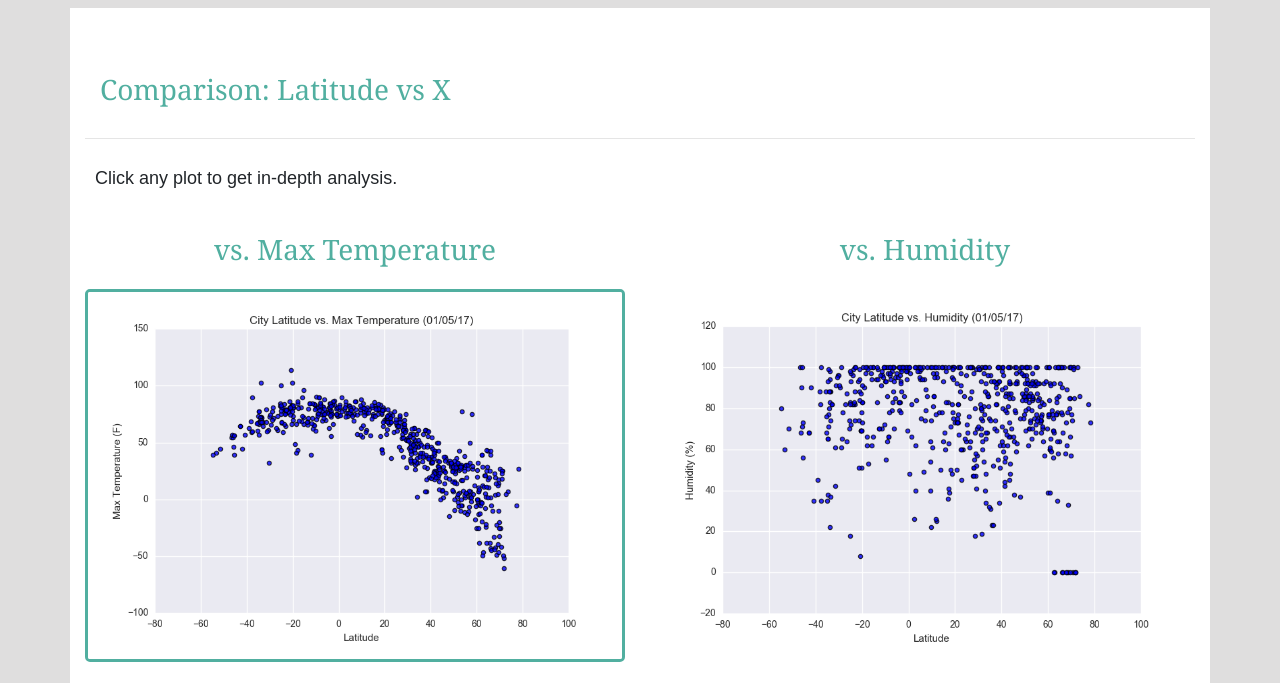
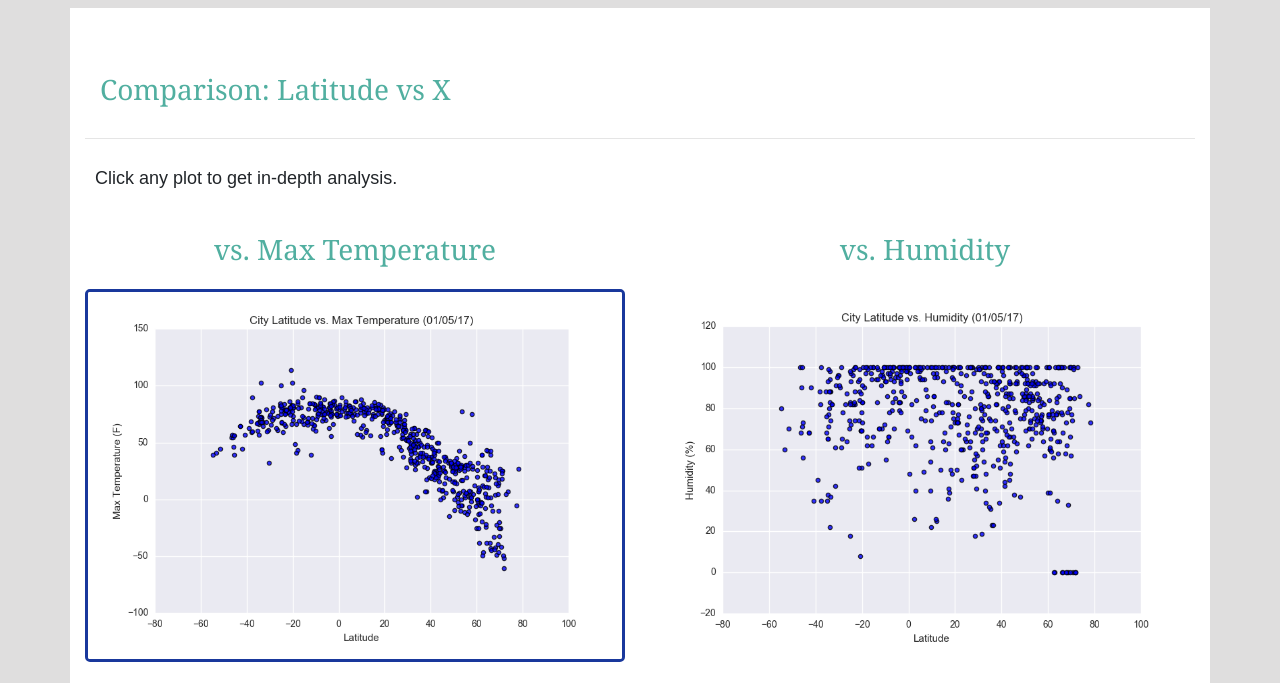
Before and after one commit to uldom/Web_Design_Challenge, a plain HTML site: page comparison.html in a window 1280 px wide. In both pictures the pointer is over the picture 355 px from the left and 538 px from the top of the page. Shown: the part 64-747 px from the top of the page. Drawn offline with nearby package versions, Linux system fonts and the light colour scheme.

Commit message:
style.css updated

```diff
--- a/style.css
+++ b/style.css
@@ -19,7 +19,7 @@ a.navbar-brand{
 
 /* .viz-box:hover */
 .viz-box:hover {
-  border-color: rgb(81, 175, 160);
+  border-color: rgb(25, 56, 156);
   border-width: 3px;
   border-style: solid;
   border-radius: 5px;
```
